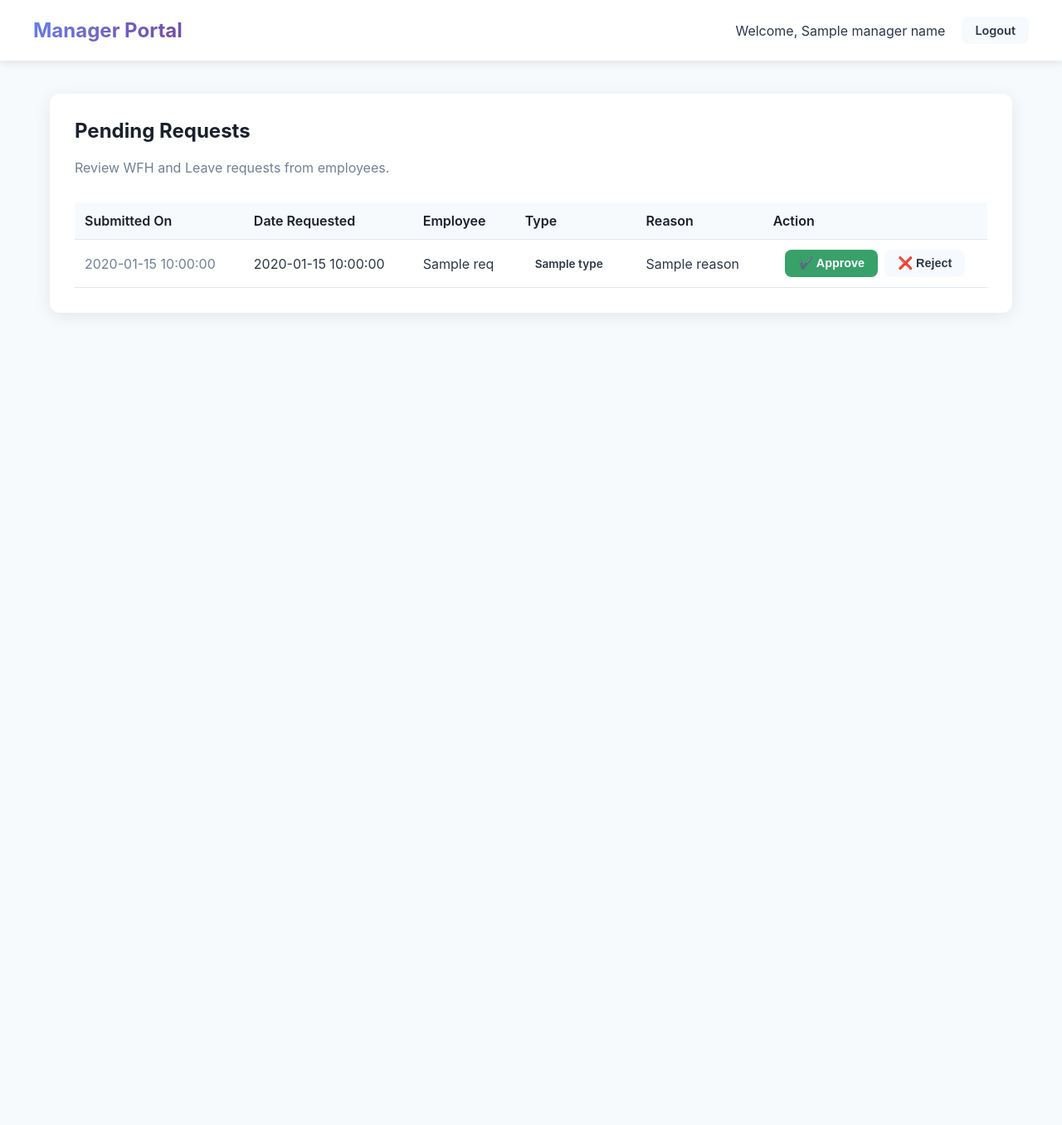
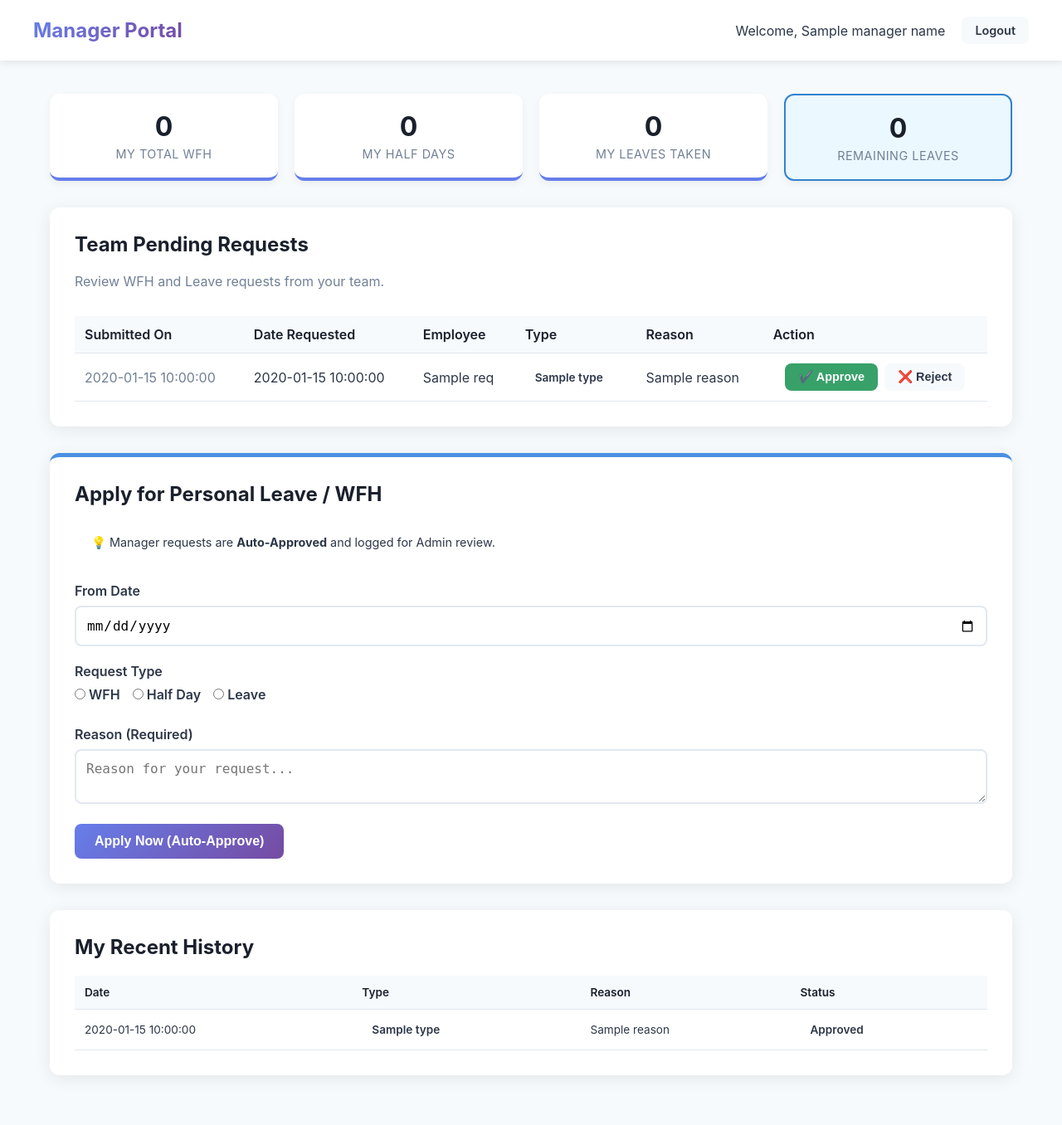
Before and after one commit to Ahsan60712/attendance-system, a Flask app: template templates/manager_dashboard.html in a window 1280 px wide. Shown: the whole page at 83% size. Before the commit the page ends 347 px from the top, so only its background shows below. Run offline with Flask 3, Linux system fonts and the light colour scheme; the template is opened without the code that fills it: most values are stand-ins (such as "Sample title", 1, 10 or a date in 2020).

Commit message:
feat: manager can now apply for their own leave/wfh (auto-approved)

```diff
--- a/app.py
+++ b/app.py
@@ -134,9 +134,15 @@ def employee_dashboard():
 
 @app.route('/mark-request', methods=['POST'])
 def mark_request():
-    """Handle WFH/Leave request from employee"""
-    if session.get('user_type') != 'employee':
+    """Handle WFH/Leave request from employee or manager"""
+    user_type = session.get('user_type')
+    if user_type not in ['employee', 'manager']:
         return redirect(url_for('employee_login'))
+
+    # Managers are auto-approved for their own requests
+    status = 'Approved' if user_type == 'manager' else 'Pending'
+    manager_name = session.get('emp_name') if user_type == 'manager' else ''
+    redirect_target = 'manager_dashboard' if user_type == 'manager' else 'employee_dashboard'
 
     try:
         request_type = request.form.get('request_type')  # 'WFH' or 'Leave' or 'Half Day'
@@ -146,7 +152,7 @@ def mark_request():
 
         if not reason or not reason.strip():
             flash('Reason is required', 'error')
-            return redirect(url_for('employee_dashboard'))
+            return redirect(url_for(redirect_target))
 
         start_date = date.fromisoformat(start_date_str)
 
@@ -155,7 +161,7 @@ def mark_request():
             end_date = date.fromisoformat(end_date_str)
             if end_date < start_date:
                 flash('End date cannot be before start date', 'error')
-                return redirect(url_for('employee_dashboard'))
+                return redirect(url_for(redirect_target))
         else:
             end_date = start_date
 
@@ -170,34 +176,55 @@ def mark_request():
                     emp_team=session.get('emp_team'),
                     date=current_date,
                     request_type=request_type,
-                    reason=reason
+                    reason=reason,
+                    status=status,
+                    manager_name=manager_name
                 )
                 count += 1
             except Exception as e:
                 flash(f'Error on {current_date.strftime("%Y-%m-%d")}: {str(e)}', 'danger')
-                return redirect(url_for('employee_dashboard'))
+                return redirect(url_for(redirect_target))
 
             current_date += timedelta(days=1)
 
-        flash(f'{request_type} request submitted successfully for {count} day(s)!', 'success')
-        return redirect(url_for('employee_dashboard'))
+        success_msg = f'{request_type} request submitted successfully for {count} day(s)!'
+        if user_type == 'manager':
+            success_msg = f'{request_type} applied successfully (Auto-Approved)!'
+
+        flash(success_msg, 'success')
+        return redirect(url_for(redirect_target))
 
     except Exception as e:
         flash(f'Error submitting request: {str(e)}', 'error')
-        return redirect(url_for('employee_dashboard'))
+        return redirect(url_for(redirect_target))
 
 # ===== MANAGER ROUTES =====
 
 @app.route('/manager-dashboard')
 def manager_dashboard():
-    """Manager dashboard showing pending requests"""
+    """Manager dashboard showing pending requests and personal application form"""
     if session.get('user_type') not in ['manager', 'admin']:
         return redirect(url_for('employee_login'))
 
+    emp_id = session.get('emp_id')
+    today = date.today()
+
+    # Get manager's own data (balance etc)
+    employees = manager.get_employees()
+    current_emp = next((e for e in employees if str(e['emp_id']) == str(emp_id)), {})
+
+    # Get pending requests for approval (from others)
     pending_requests = manager.get_pending_requests()
+
+    # Get manager's OWN records for history display
+    my_records = manager.get_employee_records(emp_id, today - timedelta(days=30), today + timedelta(days=365))
+
     return render_template('manager_dashboard.html',
                            manager_name=session.get('emp_name'),
-                           requests=pending_requests)
+                           emp_data=current_emp,
+                           requests=pending_requests,
+                           my_records=my_records,
+                           today=today.strftime('%Y-%m-%d'))
 
 @app.route('/action-request', methods=['POST'])
 def action_request():
--- a/templates/manager_dashboard.html
+++ b/templates/manager_dashboard.html
@@ -19,10 +19,6 @@
         </nav>
 
         <div class="dashboard-content">
-            <div class="card">
-                <h2>Pending Requests</h2>
-                <p class="text-muted">Review WFH and Leave requests from employees.</p>
-
             {% with messages = get_flashed_messages(with_categories=true) %}
             {% if messages %}
             {% for category, message in messages %}
@@ -30,6 +26,30 @@
             {% endfor %}
             {% endif %}
             {% endwith %}
+
+            <!-- ===== PERSONAL STATS ===== -->
+            <div class="stats-grid">
+                <div class="stat-card">
+                    <div class="stat-value">{{ emp_data.WFH_count|default(0) }}</div>
+                    <div class="stat-label">My Total WFH</div>
+                </div>
+                <div class="stat-card">
+                    <div class="stat-value">{{ emp_data.Half_Day|default(0) }}</div>
+                    <div class="stat-label">My Half Days</div>
+                </div>
+                <div class="stat-card">
+                    <div class="stat-value">{{ emp_data.Leaves|default(0) }}</div>
+                    <div class="stat-label">My Leaves Taken</div>
+                </div>
+                <div class="stat-card highlight">
+                    <div class="stat-value">{{ emp_data.Remaining_Leaves|default(0) }}</div>
+                    <div class="stat-label">Remaining Leaves</div>
+                </div>
+            </div>
+
+            <div class="card mt-4">
+                <h2>Team Pending Requests</h2>
+                <p class="text-muted">Review WFH and Leave requests from your team.</p>
 
                 {% if requests %}
                 <div class="table-responsive mt-4">
@@ -49,11 +69,10 @@
                             <tr>
                                 <td class="text-muted small">{{ req.timestamp }}</td>
                                 <td class="font-weight-bold">{{ req.display_date }}</td>
+                                <td>{{ req.emp_name }}</td>
                                 <td>
-                                    <div>{{ req.emp_name }}</div>
-                                </td>
-                                <td>
-                                    <span class="badge badge-{{ req.type.lower() }}">{{ req.type }}</span>
+                                    <span class="badge badge-{{ req.type.lower().replace(' ', '-') }}">{{ req.type
+                                        }}</span>
                                 </td>
                                 <td>{{ req.reason }}</td>
                                 <td>
@@ -88,14 +107,94 @@
                     </table>
                 </div>
                 {% else %}
-                <div class="alert alert-info mt-4"
-                    style="background-color: #f8fafc; text-align: center; padding: 2rem;">
-                    We're all caught up! No pending requests to review.
+                <div class="alert alert-info mt-4" style="text-align: center; padding: 2rem;">
+                    No pending team requests.
                 </div>
+                {% endif %}
+            </div>
+
+            <!-- ===== MY PERSONAL APPLICATION FORM ===== -->
+            <div class="card mt-4" style="border-top: 5px solid #4a90e2;">
+                <h2>Apply for Personal Leave / WFH</h2>
+                <div class="alert alert-info py-2" style="font-size: 0.9rem;">
+                    💡 Manager requests are <strong>Auto-Approved</strong> and logged for Admin review.
+                </div>
+                <form method="POST" action="{{ url_for('mark_request') }}" class="request-form mt-3">
+                    <div class="form-row">
+                        <div class="form-group">
+                            <label>From Date</label>
+                            <input type="date" name="date" value="{{ today }}" min="{{ today }}" required>
+                        </div>
+                        <div class="form-group" id="end-date-group" style="display: none;">
+                            <label>To Date (Optional)</label>
+                            <input type="date" name="end_date" min="{{ today }}">
+                        </div>
+                    </div>
+
+                    <div class="form-group">
+                        <label>Request Type</label>
+                        <div class="radio-group">
+                            <label class="radio-label">
+                                <input type="radio" name="request_type" value="WFH" onchange="toggleEndDate()" required>
+                                <span>WFH</span>
+                            </label>
+                            <label class="radio-label">
+                                <input type="radio" name="request_type" value="Half Day" onchange="toggleEndDate()"
+                                    required>
+                                <span>Half Day</span>
+                            </label>
+                            <label class="radio-label">
+                                <input type="radio" name="request_type" value="Leave" onchange="toggleEndDate()"
+                                    required>
+                                <span>Leave</span>
+                            </label>
+                        </div>
+                    </div>
+
+                    <div class="form-group">
+                        <label for="reason">Reason (Required)</label>
+                        <textarea id="reason" name="reason" rows="2" required
+                            placeholder="Reason for your request..."></textarea>
+                    </div>
+
+                    <button type="submit" class="btn btn-primary">Apply Now (Auto-Approve)</button>
+                </form>
+            </div>
+
+            <!-- ===== MY HISTORY ===== -->
+            <div class="card mt-4">
+                <h2>My Recent History</h2>
+                {% if my_records %}
+                <div class="table-responsive">
+                    <table class="table" style="font-size: 0.85rem;">
+                        <thead>
+                            <tr>
+                                <th>Date</th>
+                                <th>Type</th>
+                                <th>Reason</th>
+                                <th>Status</th>
+                            </tr>
+                        </thead>
+                        <tbody>
+                            {% for record in my_records[:10] %}
+                            <tr>
+                                <td>{{ record.date }}</td>
+                                <td><span class="badge badge-{{ record.type.lower().replace(' ', '-') }}">{{ record.type
+                                        }}</span></td>
+                                <td>{{ record.reason }}</td>
+                                <td><span class="badge badge-success">Approved</span></td>
+                            </tr>
+                            {% endfor %}
+                        </tbody>
+                    </table>
+                </div>
+                {% else %}
+                <p class="text-muted">No recent records.</p>
                 {% endif %}
             </div>
         </div>
     </div>
+
     <style>
         .gap-2 {
             gap: 8px;
@@ -118,7 +217,38 @@
         .justify-content-center {
             justify-content: center;
         }
+
+        .highlight {
+            border: 2px solid #3182ce;
+            background-color: #ebf8ff;
+        }
+
+        .radio-group {
+            display: flex;
+            gap: 15px;
+            margin-top: 5px;
+        }
+
+        .radio-label {
+            display: flex;
+            align-items: center;
+            gap: 5px;
+            cursor: pointer;
+        }
     </style>
+
+    <script>
+        function toggleEndDate() {
+            const requestType = document.querySelector('input[name="request_type"]:checked').value;
+            const endDateGroup = document.getElementById('end-date-group');
+            if (requestType === 'Leave') {
+                endDateGroup.style.display = 'block';
+            } else {
+                endDateGroup.style.display = 'none';
+                document.querySelector('input[name="end_date"]').value = '';
+            }
+        }
+    </script>
 </body>
 
 </html>
```
Also changed, not shown: attendance_manager.py (+16 -5 lines). Lines whose indentation alone changed are shown as unchanged.
